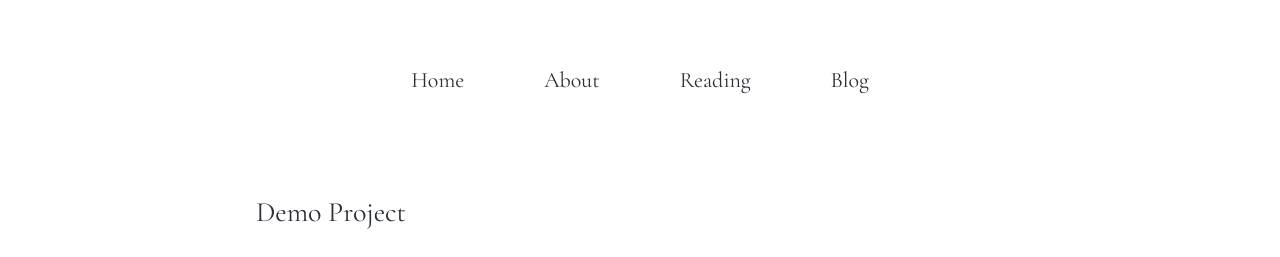
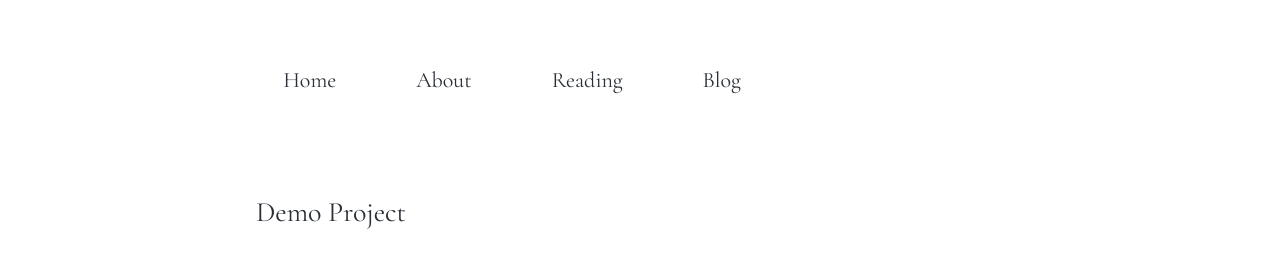
Before and after one commit to venetucci/personal-website, a Jekyll site: the page built from _projects/2018-06-30-demo-project.md, in a window 1280 px wide. Shown: the top 257 px of the page. Built offline with Jekyll 4.4.1, drawn with Linux system fonts in a browser that asks for light colours; nearby versions of some CDN libraries.

Commit message:
Fix mobile styles

```diff
--- a/_sass/_basic.scss
+++ b/_sass/_basic.scss
@@ -401,7 +401,7 @@
 
 	@include mq(tabletp) {
 		padding: 0;
-		max-width: 70%;
+		max-width: 80%;
 	}
 
 	@include mq(tabletl) {
--- a/_sass/_includes/_content.scss
+++ b/_sass/_includes/_content.scss
@@ -38,7 +38,7 @@
 		@include mq(tabletp) {
 			padding-left: 0;
 			padding-right: 0;
-			max-width: 70%;
+			max-width: 80%;
 		}
 
 		@include mq(tabletl) {
@@ -118,11 +118,11 @@
 	table {
 		margin: 20px auto;
 		width: 100%;
-		max-width: 90%;
+		max-width: 80%;
 
 		@include mq(tabletp) {
 			margin: 30px auto;
-			max-width: 70%;
+			max-width: 80%;
 		}
 
 		@include mq(tabletl) {
@@ -209,15 +209,17 @@
 .image-wrap,
 .video-wrap {
 	position: relative;
-	max-width: 50%;
+	max-width: 80%;
 	margin: 20px auto;
 
 	@include mq(tabletp) {
 		margin: 30px auto;
+		max-width: 70%;
 	}
 
 	@include mq(laptop) {
 		margin: 40px auto;
+		max-width: 50%;
 	}
 
 	&:first-child {
--- a/_sass/_includes/_header.scss
+++ b/_sass/_includes/_header.scss
@@ -10,17 +10,21 @@
 
 .header {
 	margin-top: 40px;
+	max-width: 500px;
 
 	@include mq(tabletp) {
 		margin-top: 50px;
+		max-width: 90%;
 	}
 
 	@include mq(tabletl) {
 		margin-top: 60px;
+		max-width: 90%;
 	}
 
 	@include mq(laptop) {
 		margin-top: 80px;
+		max-width: 80%;
 	}
 }
 
@@ -123,7 +127,7 @@
 .menu--open .menu__toggle__icon {
 
 	span:before, span:after {
-		background: $overlay-text-color !important;
+		background: $text-dark-color !important;
 	}
 
 	span {
@@ -151,7 +155,7 @@
 	right: 0;
 	bottom: 0;
 	left: 0;
-	background: rgba($overlay-background-color,0.95);
+	background: $background-color;
 	overflow: auto;
 
 	visibility: hidden;
@@ -177,7 +181,7 @@
 	list-style: none;
 	margin: 0 auto;
 	padding: 30px;
-	display: flex;
+	display: block;
 	justify-content: center;
 	align-items: center;
 
@@ -190,6 +194,7 @@
 		max-width: none;
 		margin: 0;
 		padding: 0;
+		display: flex;
 	}
 }
 
@@ -209,8 +214,9 @@
 	font-family: $title-font;
 	font-size: $menu-large;
 	font-weight: $menu-weight;
-	color: $overlay-text-color;
+	color: $text-dark-color;
 	padding: 10px 0;
+	border-bottom: 2px solid transparent;
 
 	&:hover {
 		color: $overlay-accent-color;
@@ -233,6 +239,7 @@
 
 	&.active-link {
 		color: $overlay-accent-color;
+		border-color: $accent-color;
 
 		@include mq(tabletl) {
 			color: $text-dark-color;
```
